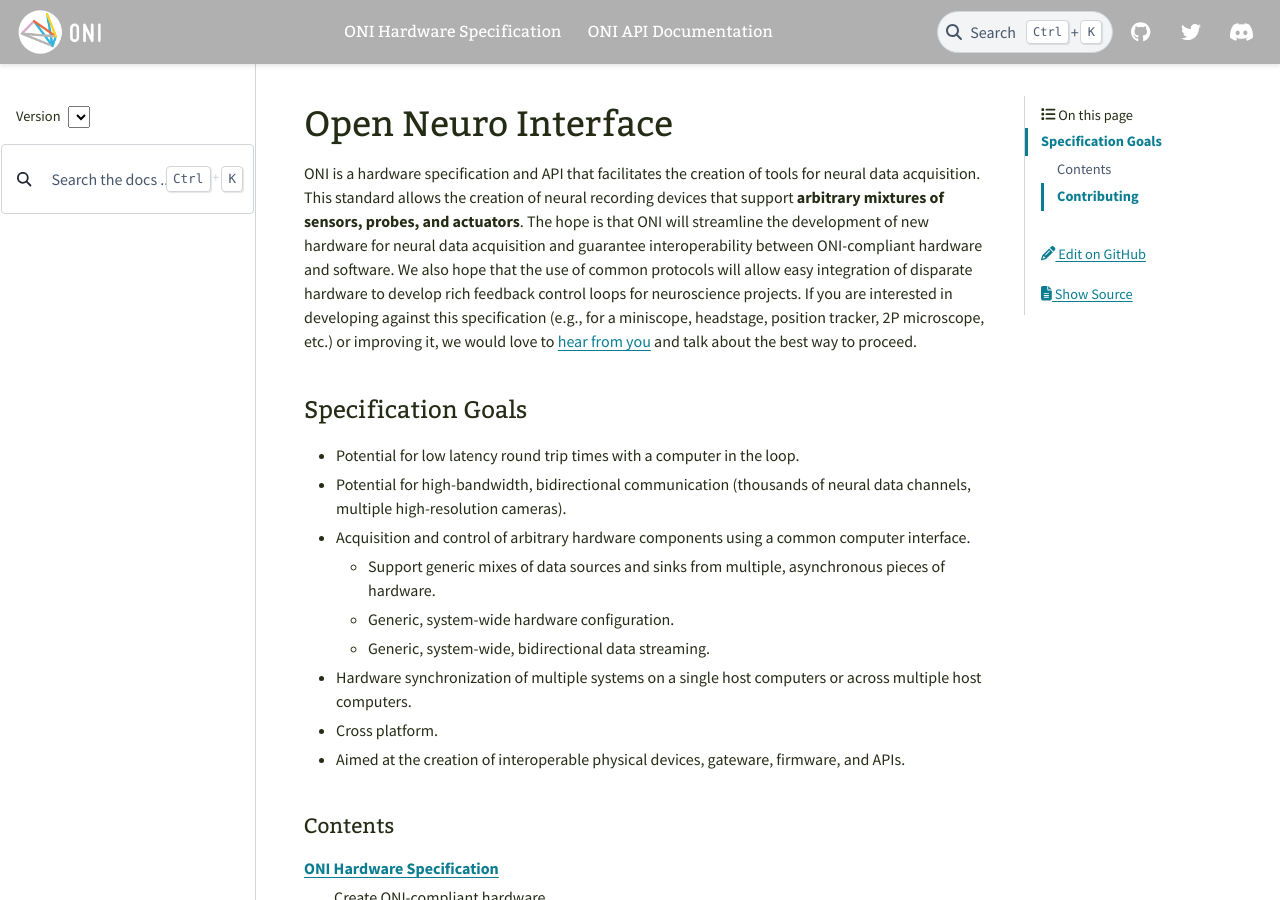
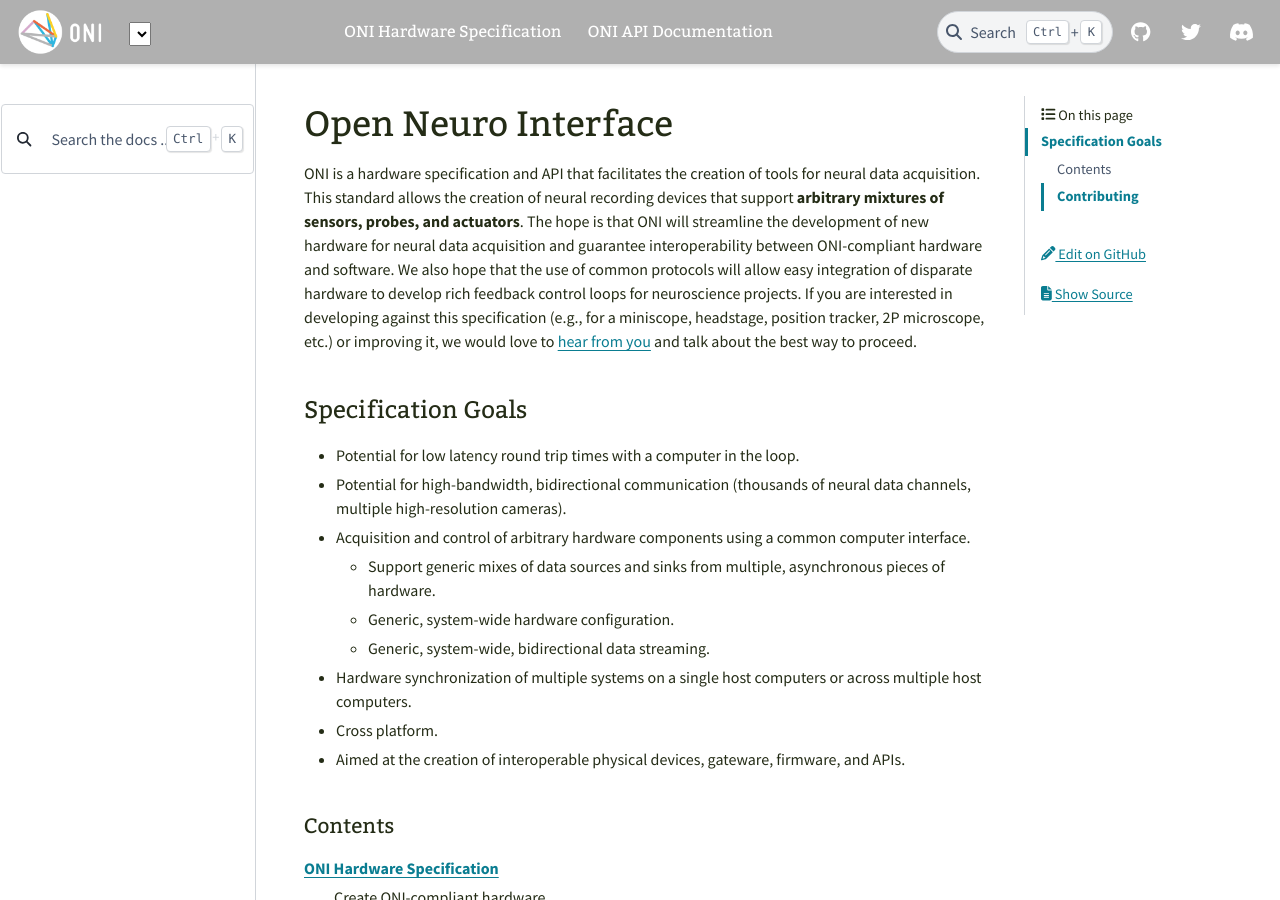
Before and after one commit to open-ephys/ONI, a Sphinx documentation site: the page built from source/index.rst, in a window 1280 px wide and 900 px high. Built offline with Sphinx 7.4.7 and the PyData theme 0.15.4, drawn with Linux system fonts in a browser that asks for light colours.

Commit message:
Move version selector to navbar next to logo
- Made logo a bit tighter so it was not so far away

```diff
--- a/source/_templates/versioning.html
+++ b/source/_templates/versioning.html
@@ -1,7 +1,6 @@
 <div id="version_container">
-    <span style="vertical-align: middle">{{ _('Version') }}</span>
     <select
-      style="vertical-align: middle; margin-left: 5px"
+      style="vertical-align: middle; margin-left: 0px; margin-right: 20px;"
       onchange="window.location.href=this.value"
       id="version_dropdown_menu"
     >
--- a/source/conf.py
+++ b/source/conf.py
@@ -108,8 +108,8 @@
 html_style = "_static/theme_overrides.css"
 
 html_sidebars = {
-    'index': ['versioning.html','search-field.html'],
-    "**": ['versioning.html',"sidebar-nav-bs.html"]
+    'index': ['search-field.html'],
+    "**": ["sidebar-nav-bs.html"]
 }
 
 # Custom sidebar templates, must be a dictionary that maps document names
@@ -202,6 +202,7 @@
 html_theme_options = {
     'use_edit_page_button': True,
     "navigation_with_keys": True,
+    "navbar_start": ["navbar-logo", 'versioning.html'],
     "navbar_end": ["navbar-icon-links"],
     "navbar_align": "content",
     "footer_start": ["copyright"],
```
Also changed, not shown: source/_static/images/oe_logo_name.png.
